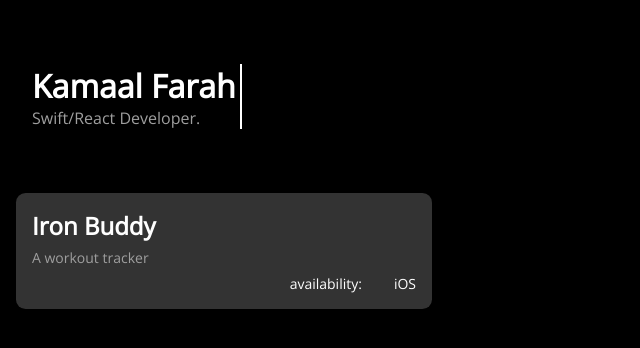
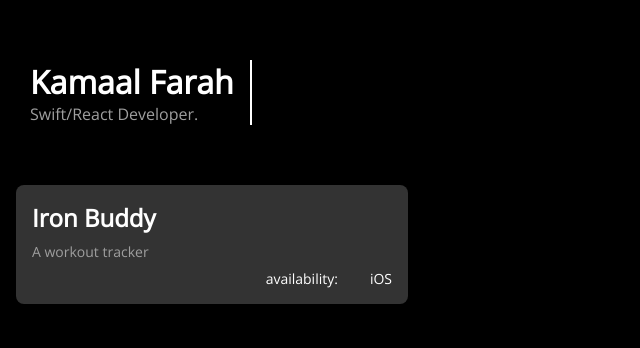
Before and after one commit to kamaal111/kamaal111.github.io, a React (Create React App) app: page / in a window 1280 px wide. Shown: the top 348 px of the page, without its empty margins (0-640 px from the left). Built offline with nearby package versions, Linux system fonts and the light colour scheme.

Commit message:
Fixing animation on safari

```diff
--- /dev/null
+++ b/src/components/Projects/Availability.tsx
@@ -0,0 +1,22 @@
+import React from 'react';
+
+import '../../styles/css/components/Projects.css';
+
+const Availability = ({ availability }: { availability: string[] }) => {
+  return (
+    <div className="availability">
+      <p className="availability-text">availability:</p>
+      <div className="platforms">
+        {availability.map(platform => {
+          return (
+            <p className="platform" key={platform}>
+              {platform}
+            </p>
+          );
+        })}
+      </div>
+    </div>
+  );
+};
+
+export default Availability;
--- a/src/components/Projects/index.tsx
+++ b/src/components/Projects/index.tsx
@@ -1,4 +1,6 @@
 import React from 'react';
+
+import Availability from './Availability';
 
 import { projects } from '../../config';
 
@@ -20,21 +22,4 @@ const Projects = () => {
   );
 };
 
-const Availability = ({ availability }: { availability: string[] }) => {
-  return (
-    <div className="availability">
-      <p className="availability-text">availability:</p>
-      <div className="platforms">
-        {availability.map(platform => {
-          return (
-            <p className="platform" key={platform}>
-              {platform}
-            </p>
-          );
-        })}
-      </div>
-    </div>
-  );
-};
-
 export default Projects;
--- a/src/styles/css/components/About.css
+++ b/src/styles/css/components/About.css
@@ -1,11 +1,11 @@
 @import url("https://fonts.googleapis.com/css?family=Open+Sans&display=swap");
 #about {
-  margin-top: 4rem;
-  margin-bottom: 4rem;
-  margin-left: 2rem;
+  margin-top: 60px;
+  margin-bottom: 60px;
+  margin-left: 30px;
   overflow: hidden;
-  border-right: 0.15em solid #ffffff;
-  width: 13rem;
+  border-right: 2px solid #ffffff;
+  width: 220px;
   white-space: nowrap;
   animation: typing 3.5s steps(40, end), blink-caret 0.75s step-end infinite;
 }
@@ -16,7 +16,7 @@
     width: 0;
   }
   to {
-    width: 13rem;
+    width: 220px;
   }
 }
 /* The typewriter cursor effect */
--- a/src/styles/css/components/Projects.css
+++ b/src/styles/css/components/Projects.css
@@ -1,15 +1,15 @@
-@import url('https://fonts.googleapis.com/css?family=Open+Sans&display=swap');
+@import url("https://fonts.googleapis.com/css?family=Open+Sans&display=swap");
 #projects {
-  margin-left: 1rem;
-  margin-right: 1rem;
+  margin-left: 16px;
+  margin-right: 16px;
 }
 
 .project {
-  border-radius: 0.6rem;
-  padding: 1rem;
-  margin-top: 1rem;
-  margin-bottom: 1rem;
-  width: 24rem;
+  border-radius: 8px;
+  padding: 16px;
+  margin-top: 16px;
+  margin-bottom: 16px;
+  width: 360px;
 }
 
 .project-name {
@@ -20,8 +20,8 @@
 .project-paragraph {
   color: #9f9f9f;
   font-size: 14px;
-  padding-top: 0.4rem;
-  padding-bottom: 0.4rem;
+  padding-top: 8px;
+  padding-bottom: 8px;
 }
 
 .availability {
@@ -34,7 +34,7 @@
 .availability-text {
   color: #ffffff;
   font-size: 14px;
-  padding-right: 1rem;
+  padding-right: 16px;
 }
 
 .platforms {
@@ -44,7 +44,7 @@
 }
 
 .platform {
-  margin-left: 1rem;
+  margin-left: 16px;
   color: #ffffff;
   font-size: 14px;
 }
--- a/src/styles/scss/components/About.scss
+++ b/src/styles/scss/components/About.scss
@@ -1,12 +1,12 @@
 @import '../variables.scss';
 
 #about {
-  margin-top: 4rem;
-  margin-bottom: 4rem;
-  margin-left: 2rem;
+  margin-top: 60px;
+  margin-bottom: 60px;
+  margin-left: 30px;
   overflow: hidden;
-  border-right: 0.15em solid $primaryTextColor;
-  width: 13rem;
+  border-right: 2px solid $primaryTextColor;
+  width: 220px;
   white-space: nowrap;
   animation: typing 3.5s steps(40, end), blink-caret 0.75s step-end infinite;
 }
@@ -17,7 +17,7 @@
     width: 0;
   }
   to {
-    width: 13rem;
+    width: 220px;
   }
 }
 
--- a/src/styles/scss/components/Projects.scss
+++ b/src/styles/scss/components/Projects.scss
@@ -1,16 +1,16 @@
 @import '../variables.scss';
 
 #projects {
-  margin-left: 1rem;
-  margin-right: 1rem;
+  margin-left: 16px;
+  margin-right: 16px;
 }
 
 .project {
-  border-radius: 0.6rem;
-  padding: 1rem;
-  margin-top: 1rem;
-  margin-bottom: 1rem;
-  width: 24rem;
+  border-radius: 8px;
+  padding: 16px;
+  margin-top: 16px;
+  margin-bottom: 16px;
+  width: 360px;
 }
 
 .project-name {
@@ -21,8 +21,8 @@
 .project-paragraph {
   color: $secondaryTextColor;
   font-size: 14px;
-  padding-top: 0.4rem;
-  padding-bottom: 0.4rem;
+  padding-top: 8px;
+  padding-bottom: 8px;
 }
 
 .availability {
@@ -35,7 +35,7 @@
 .availability-text {
   color: $primaryTextColor;
   font-size: 14px;
-  padding-right: 1rem;
+  padding-right: 16px;
 }
 
 .platforms {
@@ -45,7 +45,7 @@
 }
 
 .platform {
-  margin-left: 1rem;
+  margin-left: 16px;
   color: $primaryTextColor;
   font-size: 14px;
 }
```
